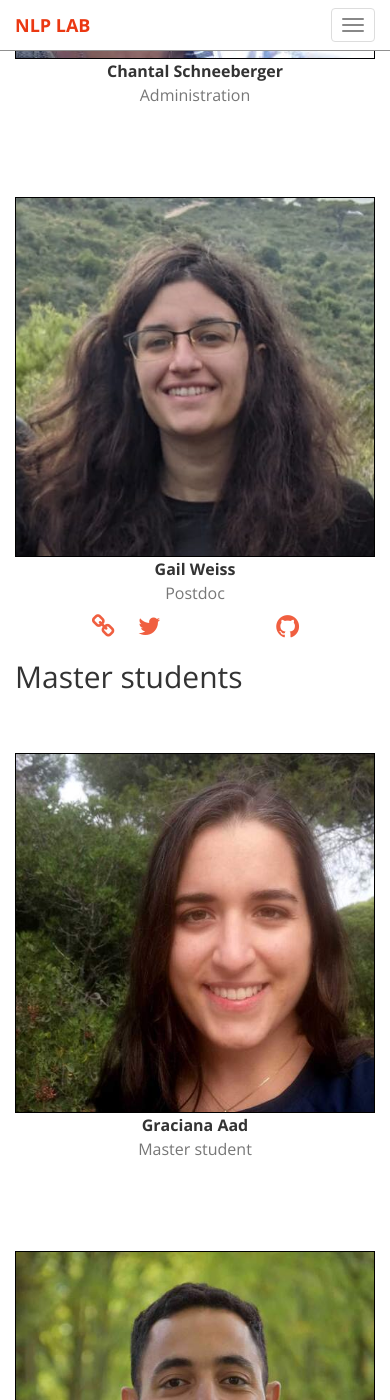
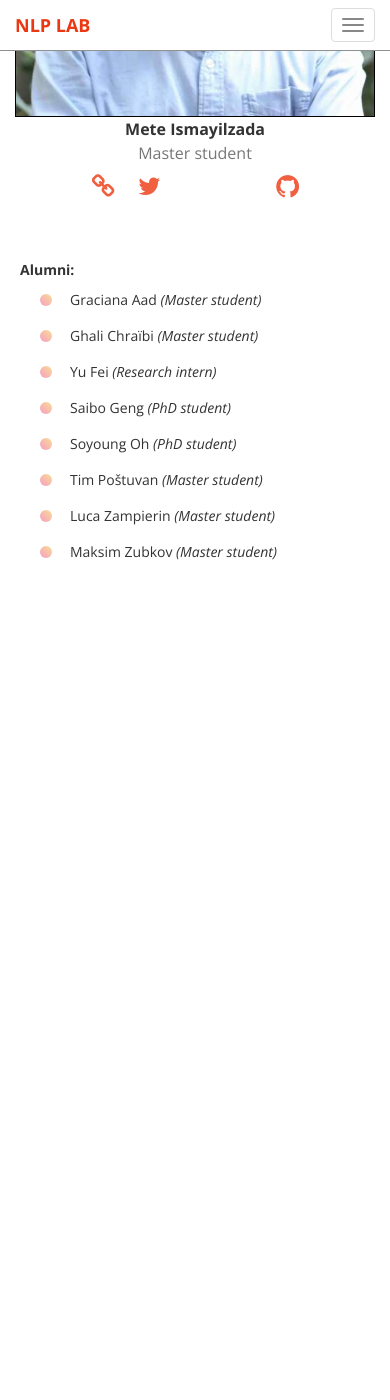
Before and after one commit to epfl-nlp/epfl-nlp.github.io, a Jekyll site: the page built from team.html, in a window 390 px wide and 1400 px high, scrolled down 7001 px. Built offline with Jekyll 4.4.1, drawn with Linux system fonts in a browser that asks for light colours; some web fonts are replaced; after the commit the page ends 7693 px from its top, so only the background shows below that; some of the changed text lies outside the part shown.

Commit message:
updated team page

```diff
--- a/_includes/team.html
+++ b/_includes/team.html
@@ -12,22 +12,38 @@
         {% assign sorted_team = site.data.team | sort: "last_name" %}
         <div class="row">
             {% for member in sorted_team %}
+                {% unless member.is_alumni %}
                     {% if member.role != 'Master student' %}
                         {% include components/member.html
                             member = member
                         %}
                     {% endif %}
+                {% endunless %}
             {% endfor %}
         </div>
         <h2 class="section-heading">Master students</h2>
         <div class="row">
             {% for member in sorted_team %}
+                {% unless member.is_alumni %}
                     {% if member.role == 'Master student' %}
                         {% include components/member.html
                             member = member
                         %}
                     {% endif %}
+                {% endunless %}
             {% endfor %}
+        </div>
+
+        <br/>
+        <div class="row alumni">
+            <strong>Alumni:</strong>
+            <ul>
+            {% for member in sorted_team %}
+                {% if member.is_alumni %}
+                    <li>{{member.first_name}} {{member.last_name}} <em>({{member.role}})</em></li>
+                {% endif %}
+            {% endfor %}
+            </ul>
         </div>
     </div>
 </section>
--- a/styles/_sass/_base.scss
+++ b/styles/_sass/_base.scss
@@ -460,6 +460,46 @@ section#team {
         @media (min-width: 992px) {
             padding-bottom: 30px;
         }
+
+        &.alumni {
+            padding: 20px;
+
+            ul {
+                display: block;
+                margin-left: 10px;
+                margin-top: 10px;
+            }
+
+            ul li {
+                display:inline-block;
+                width: 30%;
+                position: relative;
+
+                @media (max-width: 1000px) {
+                    width: 45%;
+                }
+                @media (max-width: 700px) {
+                    width: 90%;
+                }
+            }
+
+            ul li:not(:last-child) {
+                margin-bottom: 16px;
+            }
+
+            ul li:before {
+                content: "";
+                position: absolute;
+                top: 1.2em;
+                left: -30px;
+                margin-top: -.9em;
+                background: linear-gradient(45deg, #f69ec4, #f9dd94);
+                height: 12px;
+                width: 12px;
+                border-radius: 50%;
+            }
+        }
+
     }
 
     div.service-box {
```
Also changed, not shown: _data/team.yml (+32 -0 lines), resources/img/lab_members/khai_loong_aw.jpg (added). Lines whose indentation alone changed are shown as unchanged.
